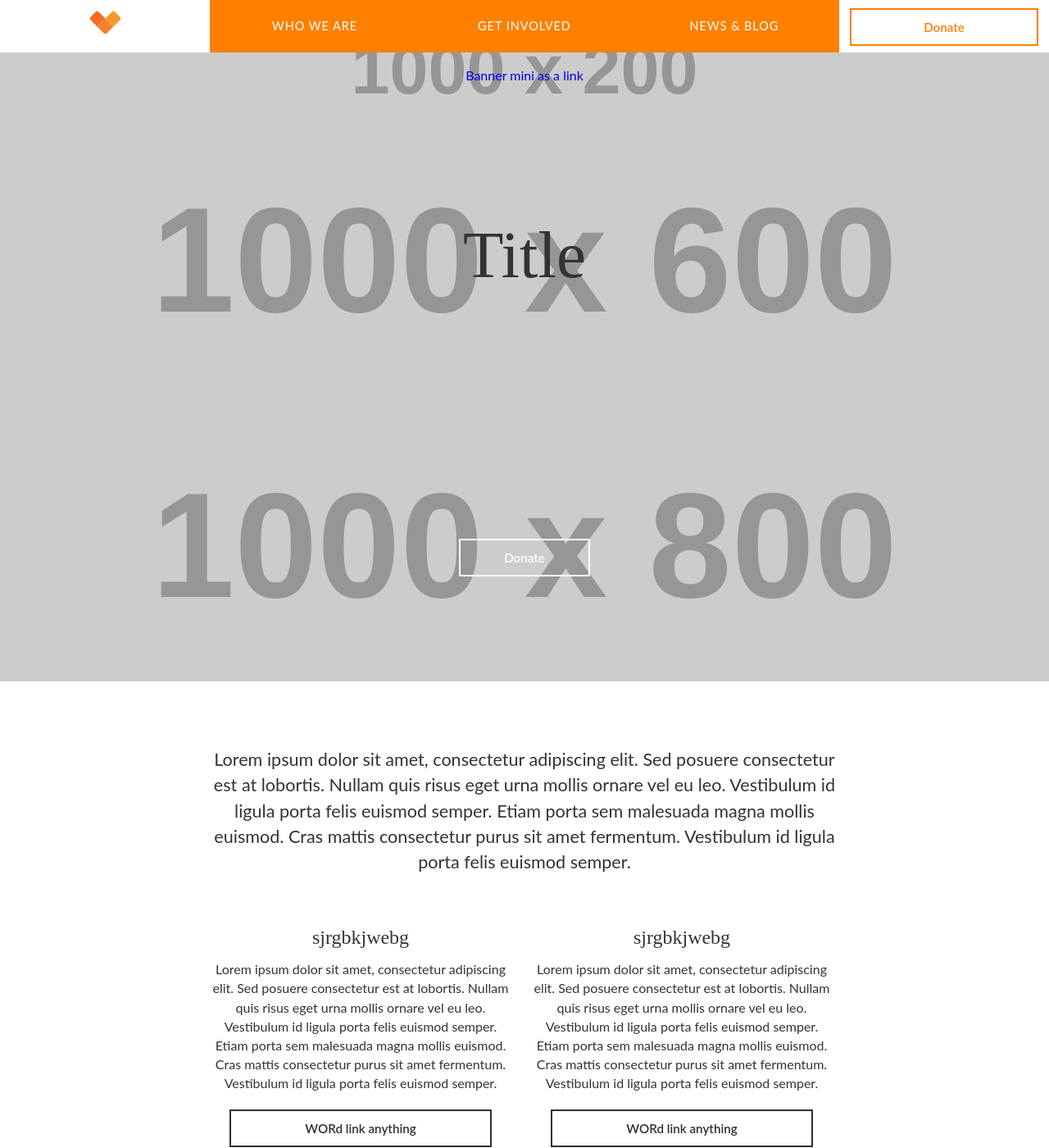
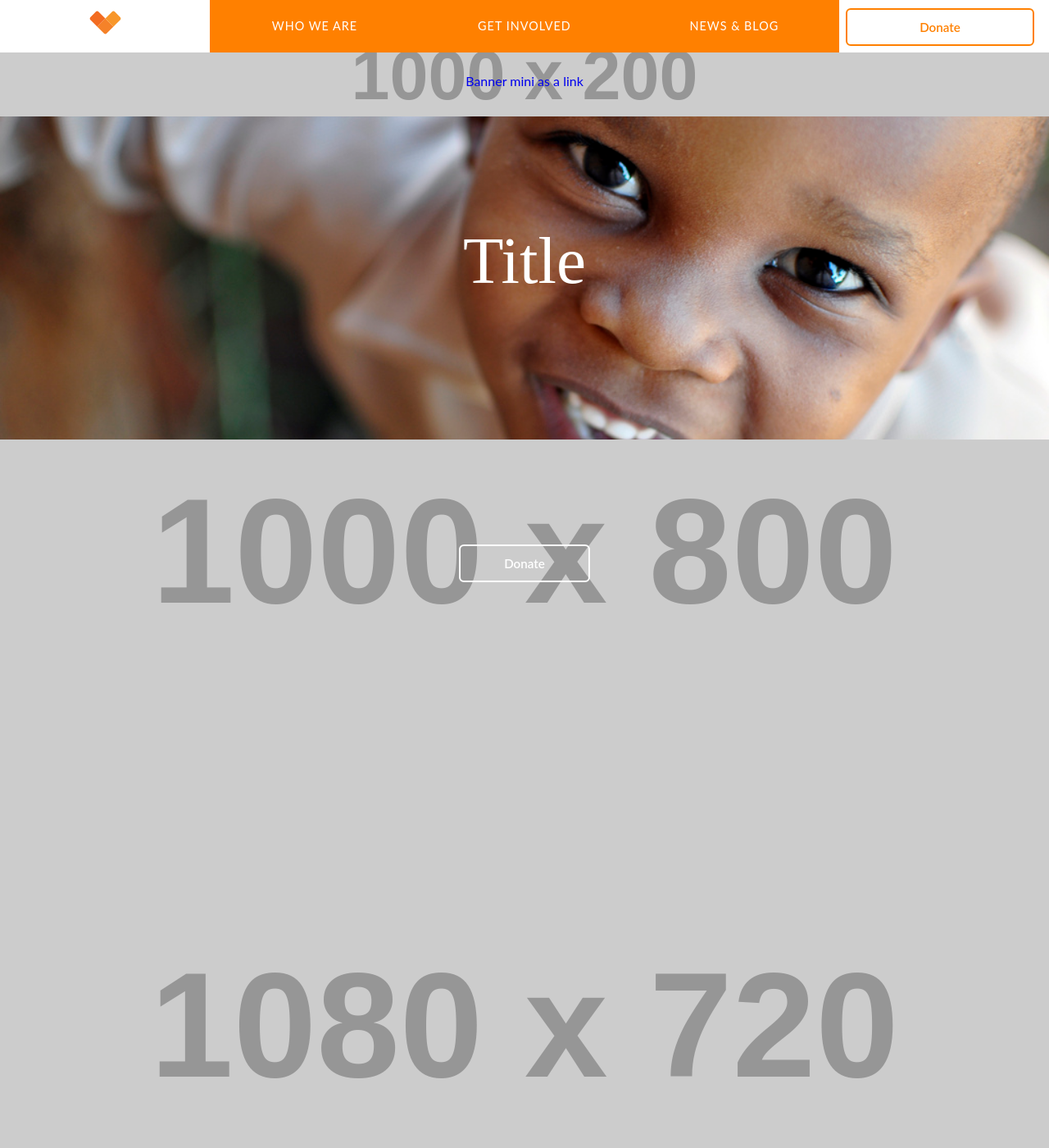
Before and after one commit to EvanAG/the-lunchbox-fund, a Jekyll site: the page built from structure.html, in a window 1280 px wide and 1400 px high. Shown: the whole window at 82% size. Built offline with Jekyll 4.4.1, drawn with Linux system fonts in a browser that asks for light colours; Markdown is read by kramdown in place of the engine named in the settings; some of the changed text lies outside the part shown.

Commit message:
feat(all): add main content styles and structure

```diff
--- a/css/style.css
+++ b/css/style.css
@@ -608,6 +608,22 @@
 .push-top-2 {
   margin-top: 4rem; }
 
+/* line 584, /Users/hasanyavuz91/Desktop/The Lunchbox Fund/the-lunchbox-fund/scss/components/grid */
+.push-bottom {
+  margin-bottom: 2rem; }
+
+/* line 588, /Users/hasanyavuz91/Desktop/The Lunchbox Fund/the-lunchbox-fund/scss/components/grid */
+.push-bottom-2 {
+  margin-bottom: 2rem; }
+
+/* line 592, /Users/hasanyavuz91/Desktop/The Lunchbox Fund/the-lunchbox-fund/scss/components/grid */
+.island {
+  margin: 2rem auto; }
+
+/* line 596, /Users/hasanyavuz91/Desktop/The Lunchbox Fund/the-lunchbox-fund/scss/components/grid */
+.island-2 {
+  margin: 4rem auto; }
+
 /* line 1, /Users/hasanyavuz91/Desktop/The Lunchbox Fund/the-lunchbox-fund/scss/components/typography */
 html {
   font-size: 1em; }
@@ -707,7 +723,7 @@
 /* line 30, /Users/hasanyavuz91/Desktop/The Lunchbox Fund/the-lunchbox-fund/scss/components/header */
 .donate {
   position: absolute;
-  right: 0;
+  right: 5px;
   display: block;
   text-align: center;
   top: 0;
@@ -720,6 +736,8 @@
     text-decoration: none;
     text-align: center;
     border: solid 2px #ff8000;
+    border-radius: 6px;
+    -webkit-border-radius: 6px;
     padding: 10px;
     min-width: 9rem;
     color: #ff8000;
@@ -728,7 +746,7 @@
     cursor: pointer;
     outline: none;
     transition: all 0.3s; }
-    /* line 49, /Users/hasanyavuz91/Desktop/The Lunchbox Fund/the-lunchbox-fund/scss/mixins */
+    /* line 51, /Users/hasanyavuz91/Desktop/The Lunchbox Fund/the-lunchbox-fund/scss/mixins */
     .donate a:hover {
       background-color: #ff8000;
       color: #fff; }
@@ -847,6 +865,8 @@
       text-decoration: none;
       text-align: center;
       border: solid 2px #ff8000;
+      border-radius: 6px;
+      -webkit-border-radius: 6px;
       padding: 10px;
       min-width: 9rem;
       color: #ff8000;
@@ -856,7 +876,7 @@
       outline: none;
       transition: all 0.3s;
       width: 90%; }
-      /* line 49, /Users/hasanyavuz91/Desktop/The Lunchbox Fund/the-lunchbox-fund/scss/mixins */
+      /* line 51, /Users/hasanyavuz91/Desktop/The Lunchbox Fund/the-lunchbox-fund/scss/mixins */
       .donate a:hover {
         background-color: #ff8000;
         color: #fff; }
@@ -880,6 +900,8 @@
   text-decoration: none;
   text-align: center;
   border: solid 2px #fff;
+  border-radius: 6px;
+  -webkit-border-radius: 6px;
   padding: 10px;
   min-width: 9rem;
   color: #fff;
@@ -888,7 +910,7 @@
   cursor: pointer;
   outline: none;
   transition: all 0.3s; }
-  /* line 49, /Users/hasanyavuz91/Desktop/The Lunchbox Fund/the-lunchbox-fund/scss/mixins */
+  /* line 51, /Users/hasanyavuz91/Desktop/The Lunchbox Fund/the-lunchbox-fund/scss/mixins */
   .menu-buttons:hover {
     background-color: #fff;
     color: #fff; }
@@ -940,19 +962,33 @@
   background-position: center center;
   background-repeat: no-repeat; }
 
+/* line 35, /Users/hasanyavuz91/Desktop/The Lunchbox Fund/the-lunchbox-fund/scss/components/banners */
+.african-child {
+  background-image: url(../../images/african-baby.jpg);
+  background-size: cover;
+  background-position: center center;
+  background-repeat: no-repeat; }
+  /* line 37, /Users/hasanyavuz91/Desktop/The Lunchbox Fund/the-lunchbox-fund/scss/components/banners */
+  .african-child h1 {
+    color: #fff; }
+
+/* line 3, /Users/hasanyavuz91/Desktop/The Lunchbox Fund/the-lunchbox-fund/scss/components/main */
+main {
+  padding-top: 6.35rem; }
+
 @media only screen and (min-width: 38em) {
-  /* line 8, /Users/hasanyavuz91/Desktop/The Lunchbox Fund/the-lunchbox-fund/scss/components/main */
+  /* line 9, /Users/hasanyavuz91/Desktop/The Lunchbox Fund/the-lunchbox-fund/scss/components/main */
   main {
-    padding-top: 3rem; }
+    padding-top: 55px; }
  }
 
-/* line 14, /Users/hasanyavuz91/Desktop/The Lunchbox Fund/the-lunchbox-fund/scss/components/main */
+/* line 15, /Users/hasanyavuz91/Desktop/The Lunchbox Fund/the-lunchbox-fund/scss/components/main */
 .flex-img {
   display: block;
   width: 100%;
   margin: 0 auto; }
 
-/* line 20, /Users/hasanyavuz91/Desktop/The Lunchbox Fund/the-lunchbox-fund/scss/components/main */
+/* line 21, /Users/hasanyavuz91/Desktop/The Lunchbox Fund/the-lunchbox-fund/scss/components/main */
 .button {
   font-size: 0.95em;
   display: block;
@@ -960,6 +996,8 @@
   text-decoration: none;
   text-align: center;
   border: solid 2px #fff;
+  border-radius: 6px;
+  -webkit-border-radius: 6px;
   padding: 10px;
   min-width: 9rem;
   color: #fff;
@@ -969,12 +1007,12 @@
   outline: none;
   transition: all 0.3s;
   max-width: 10rem; }
-  /* line 49, /Users/hasanyavuz91/Desktop/The Lunchbox Fund/the-lunchbox-fund/scss/mixins */
+  /* line 51, /Users/hasanyavuz91/Desktop/The Lunchbox Fund/the-lunchbox-fund/scss/mixins */
   .button:hover {
     background-color: #fff;
     color: #fff; }
 
-/* line 25, /Users/hasanyavuz91/Desktop/The Lunchbox Fund/the-lunchbox-fund/scss/components/main */
+/* line 26, /Users/hasanyavuz91/Desktop/The Lunchbox Fund/the-lunchbox-fund/scss/components/main */
 .single-button {
   font-size: 0.95em;
   display: block;
@@ -982,6 +1020,8 @@
   text-decoration: none;
   text-align: center;
   border: solid 2px #303030;
+  border-radius: 6px;
+  -webkit-border-radius: 6px;
   padding: 10px;
   min-width: 9rem;
   color: #303030;
@@ -991,15 +1031,15 @@
   outline: none;
   transition: all 0.3s;
   max-width: 20rem; }
-  /* line 49, /Users/hasanyavuz91/Desktop/The Lunchbox Fund/the-lunchbox-fund/scss/mixins */
+  /* line 51, /Users/hasanyavuz91/Desktop/The Lunchbox Fund/the-lunchbox-fund/scss/mixins */
   .single-button:hover {
     background-color: #303030;
     color: #fff; }
 
-/* line 30, /Users/hasanyavuz91/Desktop/The Lunchbox Fund/the-lunchbox-fund/scss/components/main */
+/* line 31, /Users/hasanyavuz91/Desktop/The Lunchbox Fund/the-lunchbox-fund/scss/components/main */
 .content {
   padding: 3rem 5%; }
-  /* line 32, /Users/hasanyavuz91/Desktop/The Lunchbox Fund/the-lunchbox-fund/scss/components/main */
+  /* line 33, /Users/hasanyavuz91/Desktop/The Lunchbox Fund/the-lunchbox-fund/scss/components/main */
   .content .button {
     font-size: 0.95em;
     display: block;
@@ -1007,6 +1047,8 @@
     text-decoration: none;
     text-align: center;
     border: solid 2px #303030;
+    border-radius: 6px;
+    -webkit-border-radius: 6px;
     padding: 10px;
     min-width: 9rem;
     color: #303030;
@@ -1016,32 +1058,32 @@
     outline: none;
     transition: all 0.3s;
     max-width: 20rem; }
-    /* line 49, /Users/hasanyavuz91/Desktop/The Lunchbox Fund/the-lunchbox-fund/scss/mixins */
+    /* line 51, /Users/hasanyavuz91/Desktop/The Lunchbox Fund/the-lunchbox-fund/scss/mixins */
     .content .button:hover {
       background-color: #303030;
       color: #fff; }
 
-/* line 38, /Users/hasanyavuz91/Desktop/The Lunchbox Fund/the-lunchbox-fund/scss/components/main */
+/* line 39, /Users/hasanyavuz91/Desktop/The Lunchbox Fund/the-lunchbox-fund/scss/components/main */
 .figure-img {
   border-radius: 450px;
   width: 60%; }
 
 @media only screen and (min-width: 60em) {
-  /* line 44, /Users/hasanyavuz91/Desktop/The Lunchbox Fund/the-lunchbox-fund/scss/components/main */
+  /* line 45, /Users/hasanyavuz91/Desktop/The Lunchbox Fund/the-lunchbox-fund/scss/components/main */
   .content {
     padding: 5rem 20%; }
 
-  /* line 48, /Users/hasanyavuz91/Desktop/The Lunchbox Fund/the-lunchbox-fund/scss/components/main */
+  /* line 49, /Users/hasanyavuz91/Desktop/The Lunchbox Fund/the-lunchbox-fund/scss/components/main */
   .figure-img {
     width: 90%; }
  }
 
-/* line 53, /Users/hasanyavuz91/Desktop/The Lunchbox Fund/the-lunchbox-fund/scss/components/main */
+/* line 54, /Users/hasanyavuz91/Desktop/The Lunchbox Fund/the-lunchbox-fund/scss/components/main */
 .video {
   width: 100%;
   display: block; }
 
-/* line 58, /Users/hasanyavuz91/Desktop/The Lunchbox Fund/the-lunchbox-fund/scss/components/main */
+/* line 59, /Users/hasanyavuz91/Desktop/The Lunchbox Fund/the-lunchbox-fund/scss/components/main */
 hr {
   display: block;
   border: 0;
--- a/scss/_mixins.scss
+++ b/scss/_mixins.scss
@@ -36,6 +36,8 @@
     text-decoration: none;
     text-align: center;
     border: solid 2px $color;
+    border-radius: 6px;
+    -webkit-border-radius: 6px;
     padding: 10px;
     min-width: 9rem;
     color: $color;
--- a/scss/components/_footer.scss
+++ b/scss/components/_footer.scss
@@ -9,7 +9,7 @@
 }
 
 .menu-buttons {
-    @include button($white, 10px)
+    @include button($white, 10px);
 }
 
 .bottom-nav-title{
--- a/scss/components/_header.scss
+++ b/scss/components/_header.scss
@@ -29,7 +29,7 @@
 
 .donate {
     position: absolute;
-    right: 0;
+    right: 5px;
     display: block;
     text-align: center;
     top: 0;
--- a/scss/components/_main.scss
+++ b/scss/components/_main.scss
@@ -1,12 +1,13 @@
 // Main Content Styles
 
 main {
+    padding-top: 6.35rem;
 }
 
 @media only screen and (min-width: 38em) {
 
     main {
-        padding-top: 3rem;
+        padding-top: 55px;
     }
 
 }
--- a/structure.html
+++ b/structure.html
@@ -8,7 +8,7 @@
     <a class="banner banner-mini class-2" href="#">Banner mini as a link</a>
 
     <!-- Banner with title inside -->
-    <div class="banner class-1">
+    <div class="banner african-child">
       <h1>Title</h1>
     </div>
 
@@ -17,11 +17,22 @@
       <a class="button">Donate</a>
     </div>
 
-    <!-- Text content sections-->
+    <!-- Video Box -->
+    <div class="video">
+        <img class="flex-img" src="http://placehold.it/1080x720">
+    </div>
+
+
+
+    <!-- Text content sections. ALL THIS AREAS GO INSIDE A SECTION TAG WITH CONTENT CLASS-->
+
     <section class="content">
 
-        <!-- Large centred paragraph -->
+        <!-- Large centered paragraph -->
         <p class="center-align p-large">Lorem ipsum dolor sit amet, consectetur adipiscing elit. Sed posuere consectetur est at lobortis. Nullam quis risus eget urna mollis ornare vel eu leo. Vestibulum id ligula porta felis euismod semper. Etiam porta sem malesuada magna mollis euismod. Cras mattis consectetur purus sit amet fermentum. Vestibulum id ligula porta felis euismod semper.</p>
+
+        <!-- Small centered small -->
+        <p class="center-align island-2">Lorem ipsum dolor sit amet, consectetur adipiscing elit. Sed posuere consectetur est at lobortis. Nullam quis risus eget urna mollis ornare vel eu leo. Vestibulum id ligula porta felis euismod semper. Etiam porta sem malesuada magna mollis euismod. Cras mattis consectetur purus sit amet fermentum. Vestibulum id ligula porta felis euismod semper.</p>
 
         <!-- Two column layout -->
         <div class="grid">
@@ -40,10 +51,8 @@
         <!-- Centered button link -->
         <a class="single-button" href="#">Button link</a>
 
+        <!-- HR -->
         <hr></hr>
-
-        <!-- Centered paragraph small -->
-        <p class="center-align">Lorem ipsum dolor sit amet, consectetur adipiscing elit. Sed posuere consectetur est at lobortis. Nullam quis risus eget urna mollis ornare vel eu leo. Vestibulum id ligula porta felis euismod semper. Etiam porta sem malesuada magna mollis euismod. Cras mattis consectetur purus sit amet fermentum. Vestibulum id ligula porta felis euismod semper.</p>
 
         <!-- Three column Layout -->
         <div class="grid">
@@ -69,9 +78,4 @@
 
     </section>
 
-    <!-- Video Box -->
-    <div class="video">
-        <img class="flex-img" src="http://placehold.it/1080x720">
-    </div>
-
 </main>
```
Also changed, not shown: scss/components/_banners.scss (+8 -0 lines), scss/components/_grid.scss (+16 -0 lines), css/style-dist.css.
